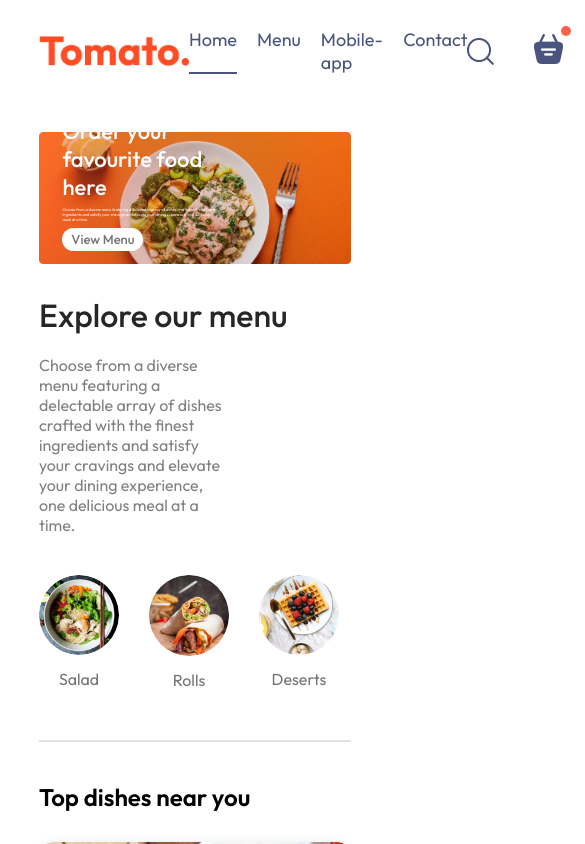
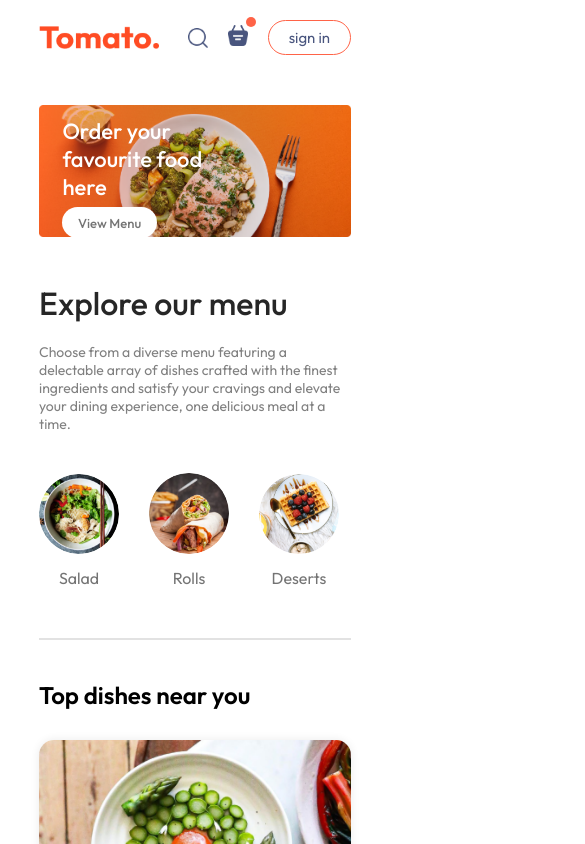
Before and after one commit to Vaibhav-kesarwani/Food-delivery-website, a React (Vite) app in the folder frontend/: page / in a window 390 px wide. Shown: the top 844 px of the page, 585 px wide, since content can reach past the window. Built offline with nearby package versions, Linux system fonts and the light colour scheme.

Commit message:
make the the website mobile responsive

```diff
--- a/frontend/src/components/ExploreMenu/ExploreMenu.css
+++ b/frontend/src/components/ExploreMenu/ExploreMenu.css
@@ -54,3 +54,10 @@
     border: 4px solid tomato;
     padding: 2px;
 }
+
+@media (max-width: 1050px) {
+  .explore-menu-text {
+    max-width: 100%;
+    font-size: 14px;
+  }
+}
--- a/frontend/src/components/Footer/Footer.css
+++ b/frontend/src/components/Footer/Footer.css
@@ -51,3 +51,15 @@
   background-color: grey;
   border: none;
 }
+
+@media (max-width: 750px) {
+  .footer-content {
+    display: flex;
+    flex-direction: column;
+    gap: 35px;
+  }
+
+  .footer-copyright {
+    text-align: center;
+  }
+}
--- a/frontend/src/components/Header/Header.css
+++ b/frontend/src/components/Header/Header.css
@@ -38,3 +38,27 @@
   font-size: max(1vw, 13px);
   border-radius: 50px;
 }
+
+@media (max-width: 1050px) {
+  .header {
+    height: 38vw;
+  }
+
+  .header-contents {
+    max-width: 45%;
+  }
+}
+
+@media (max-width: 750px) {
+  .header-contents {
+    max-width: 55%;
+  }
+
+  .header-contents p {
+    display: none;
+  }
+
+  .header-contents button {
+    padding: 2vw 4vw;
+  }
+}
--- a/frontend/src/components/Navbar/Navbar.css
+++ b/frontend/src/components/Navbar/Navbar.css
@@ -60,3 +60,56 @@
   top: -8px;
   right: -8px;
 }
+
+@media (max-width: 1050px) {
+  .navbar .logo {
+    width: 140px;
+  }
+
+  .navbar-menu {
+    gap: 20px;
+    font-size: 17px;
+  }
+
+  .navbar-right {
+    gap: 30px;
+  }
+
+  .navbar-right img {
+    width: 22px;
+  }
+
+  .navbar-right button {
+    padding: 8px 25px;
+  }
+}
+
+@media (max-width: 900px) {
+  .navbar .logo {
+    width: 120px;
+  }
+
+  .navbar-menu {
+    gap: 15px;
+    font-size: 16px;
+  }
+
+  .navbar-right {
+    gap: 20px;
+  }
+
+  .navbar-right img {
+    width: 20px;
+  }
+
+  .navbar-right button {
+    padding: 7px 20px;
+    font-size: 15px;
+  }
+}
+
+@media (max-width: 750px) {
+  .navbar-menu {
+    display: none;
+  }
+}
```
Lines whose indentation alone changed are shown as unchanged.
